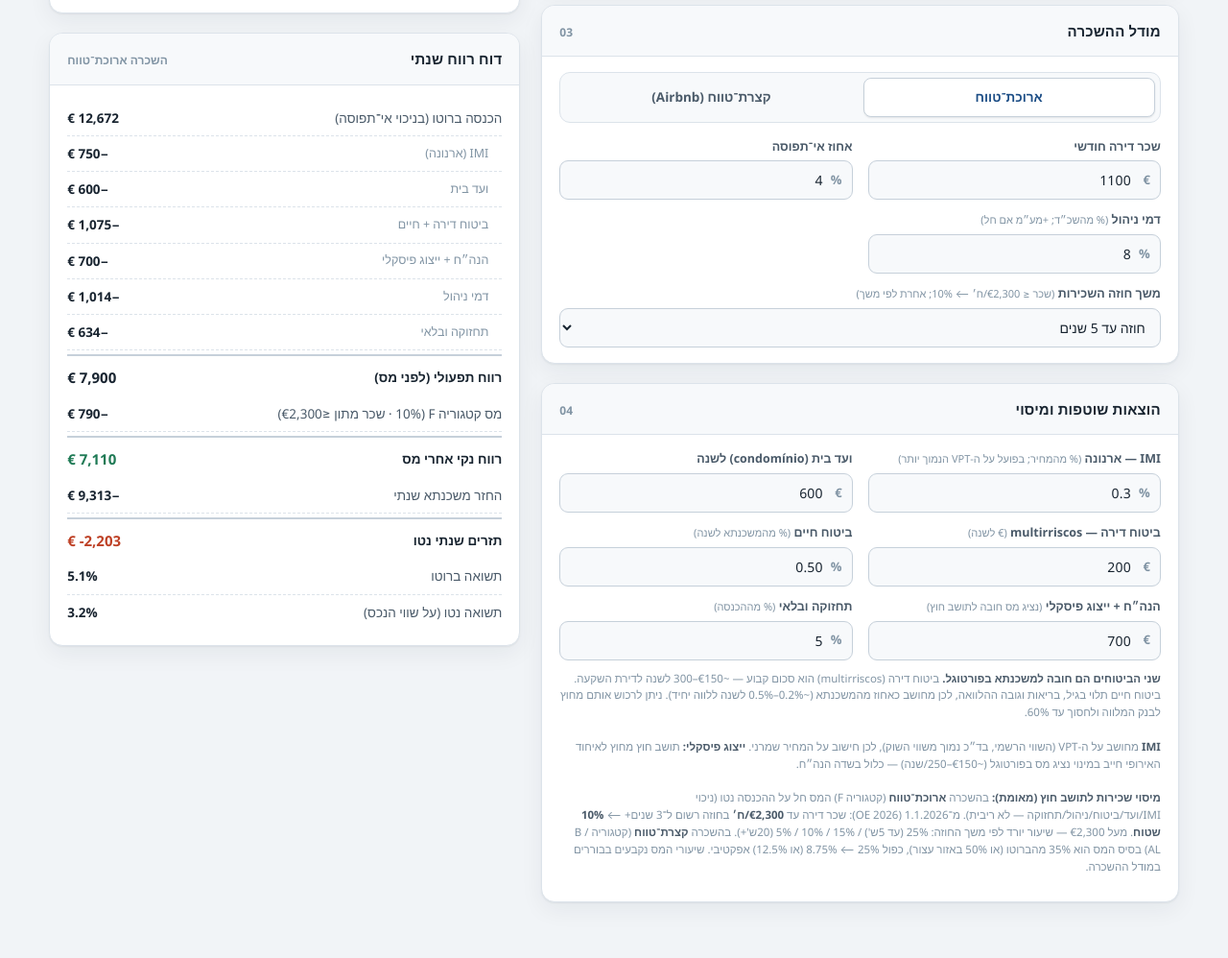
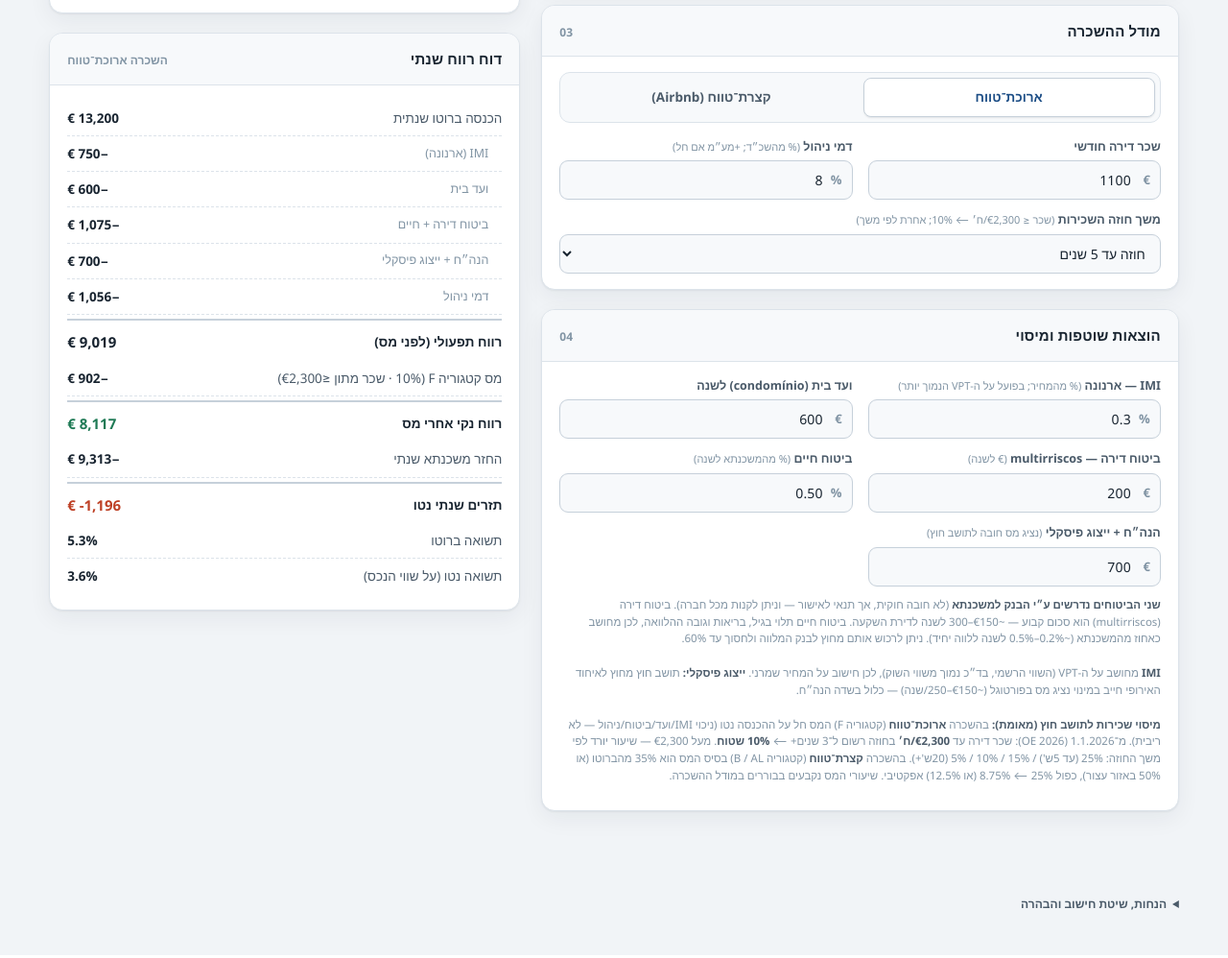
Before and after one commit to omer709/portugal-property-calculator, a plain HTML site: page index.html in a window 1280 px wide. Shown: the part 1431-2429 px from the top of the page at 96% size. Drawn offline with Linux system fonts and the light colour scheme.

Commit message:
הסרת תחזוקה ובלאי ואחוז אי-תפוסה; חידוד ניסוח חובת הביטוחים (דרישת בנק)
Co-Authored-By: Claude Opus 4.8 <noreply@anthropic.com>

```diff
--- a/index.html
+++ b/index.html
@@ -343,11 +343,6 @@
                 <input class="num" type="number" id="rentM" value="1100" min="0" step="50"></div>
             </div>
             <div class="field">
-              <label for="vacancy">אחוז אי־תפוסה</label>
-              <div class="in-wrap has-unit"><span class="unit">%</span>
-                <input class="num" type="number" id="vacancy" value="4" min="0" max="50" step="1"></div>
-            </div>
-            <div class="field">
               <label for="mgmtLong">דמי ניהול <span class="hint">(% מהשכ״ד; +מע״מ אם חל)</span></label>
               <div class="in-wrap has-unit"><span class="unit">%</span>
                 <input class="num" type="number" id="mgmtLong" value="8" min="0" max="40" step="1"></div>
@@ -445,13 +440,8 @@
               <div class="in-wrap has-unit"><span class="unit">€</span>
                 <input class="num" type="number" id="acc" value="700" min="0" step="100"></div>
             </div>
-            <div class="field">
-              <label for="maint">תחזוקה ובלאי <span class="hint">(% מההכנסה)</span></label>
-              <div class="in-wrap has-unit"><span class="unit">%</span>
-                <input class="num" type="number" id="maint" value="5" min="0" max="30" step="1"></div>
-            </div>
           </div>
-          <p class="note"><b>שני הביטוחים הם חובה למשכנתא בפורטוגל.</b> ביטוח דירה (multirriscos) הוא סכום קבוע — ~€150–300 לשנה לדירת השקעה. ביטוח חיים תלוי בגיל, בריאות וגובה ההלוואה, לכן מחושב כאחוז מהמשכנתא (~0.2%–0.5% לשנה ללווה יחיד). ניתן לרכוש אותם מחוץ לבנק המלווה ולחסוך עד 60%.<br><br><b>IMI</b> מחושב על ה-VPT (השווי הרשמי, בד״כ נמוך משווי השוק), לכן חישוב על המחיר שמרני. <b>ייצוג פיסקלי:</b> תושב חוץ מחוץ לאיחוד האירופי חייב במינוי נציג מס בפורטוגל (~€150–250/שנה) — כלול בשדה הנה״ח.<br><br><b>מיסוי שכירות לתושב חוץ (מאומת):</b> בהשכרה <b>ארוכת־טווח</b> (קטגוריה F) המס חל על ההכנסה נטו (ניכוי IMI/ועד/ביטוח/ניהול/תחזוקה — לא ריבית). מ־1.1.2026 (OE 2026): שכר דירה עד <b>€2,300/ח׳</b> בחוזה רשום ל־3 שנים+ ⟵ <b>10% שטוח</b>. מעל €2,300 — שיעור יורד לפי משך החוזה: 25% (עד 5ש') / 15% / 10% / 5% (20ש'+). בהשכרה <b>קצרת־טווח</b> (קטגוריה B / AL) בסיס המס הוא 35% מהברוטו (או 50% באזור עצור), כפול 25% ⟵ 8.75% (או 12.5%) אפקטיבי. שיעורי המס נקבעים בבוררים במודל ההשכרה.</p>
+          <p class="note"><b>שני הביטוחים נדרשים ע״י הבנק למשכנתא</b> (לא חובה חוקית, אך תנאי לאישור — וניתן לקנות מכל חברה). ביטוח דירה (multirriscos) הוא סכום קבוע — ~€150–300 לשנה לדירת השקעה. ביטוח חיים תלוי בגיל, בריאות וגובה ההלוואה, לכן מחושב כאחוז מהמשכנתא (~0.2%–0.5% לשנה ללווה יחיד). ניתן לרכוש אותם מחוץ לבנק המלווה ולחסוך עד 60%.<br><br><b>IMI</b> מחושב על ה-VPT (השווי הרשמי, בד״כ נמוך משווי השוק), לכן חישוב על המחיר שמרני. <b>ייצוג פיסקלי:</b> תושב חוץ מחוץ לאיחוד האירופי חייב במינוי נציג מס בפורטוגל (~€150–250/שנה) — כלול בשדה הנה״ח.<br><br><b>מיסוי שכירות לתושב חוץ (מאומת):</b> בהשכרה <b>ארוכת־טווח</b> (קטגוריה F) המס חל על ההכנסה נטו (ניכוי IMI/ועד/ביטוח/ניהול — לא ריבית). מ־1.1.2026 (OE 2026): שכר דירה עד <b>€2,300/ח׳</b> בחוזה רשום ל־3 שנים+ ⟵ <b>10% שטוח</b>. מעל €2,300 — שיעור יורד לפי משך החוזה: 25% (עד 5ש') / 15% / 10% / 5% (20ש'+). בהשכרה <b>קצרת־טווח</b> (קטגוריה B / AL) בסיס המס הוא 35% מהברוטו (או 50% באזור עצור), כפול 25% ⟵ 8.75% (או 12.5%) אפקטיבי. שיעורי המס נקבעים בבוררים במודל ההשכרה.</p>
         </div>
       </section>
     </div>
@@ -676,16 +666,14 @@
     var imiCost=price*(v('imi')/100);
     var insHome=v('insHome'), insLife=loan*(v('insLife')/100);
     var ins=insHome+insLife;
-    var condo=v('condo'), acc=v('acc'), maintP=v('maint')/100;
+    var condo=v('condo'), acc=v('acc');
     var gross, opex, taxableBase, tax, opBreak=[], modelName;
 
     if(model==='long'){
       modelName='ארוך';
-      var occ=1-v('vacancy')/100;
-      gross=v('rentM')*12*occ;
-      var maint=gross*maintP;
+      gross=v('rentM')*12;
       var mgmtLT=gross*(v('mgmtLong')/100);        // management fee (as quoted; add VAT via the % if applicable)
-      opex=imiCost+condo+ins+acc+maint+mgmtLT;
+      opex=imiCost+condo+ins+acc+mgmtLT;
       var noiPre=gross-opex;
       // Category F rate: moderate-rent contracts (≤ €2,300/mo, 3+ yr) pay 10% (OE 2026); else duration-based
       var durRate=v('leaseRate');
@@ -695,13 +683,12 @@
       taxableBase=Math.max(0,noiPre);
       tax=taxableBase*leaseRate;
       opBreak=[
-        {l:'הכנסה ברוטו (בניכוי אי־תפוסה)',v:eur.format(gross)},
+        {l:'הכנסה ברוטו שנתית',v:eur.format(gross)},
         {l:'IMI (ארנונה)',v:'−'+eur.format(imiCost),sub:true},
         {l:'ועד בית',v:'−'+eur.format(condo),sub:true},
         {l:'ביטוח דירה + חיים',v:'−'+eur.format(ins),sub:true},
         {l:'הנה״ח + ייצוג פיסקלי',v:'−'+eur.format(acc),sub:true},
         {l:'דמי ניהול',v:'−'+eur.format(mgmtLT),sub:true},
-        {l:'תחזוקה ובלאי',v:'−'+eur.format(maint),sub:true},
         {l:'רווח תפעולי (לפני מס)',v:eur.format(noiPre),total:true},
         {l:'מס קטגוריה F ('+pct(leaseRate)+((moderate&&leaseRatePct===10)?' · שכר מתון ≤€2,300':' · לפי משך חוזה')+')',v:'−'+eur.format(tax)}
       ];
@@ -714,8 +701,7 @@
       var platform=gross*(v('platform')/100);
       var mgmt=gross*(v('mgmt')/100)*(1+v('vat')/100);
       var util=v('stUtil'), clean=v('cleaning');
-      var maintS=gross*maintP;
-      opex=imiCost+condo+ins+acc+platform+mgmt+util+clean+maintS;
+      opex=imiCost+condo+ins+acc+platform+mgmt+util+clean;
       var noiPreS=gross-opex;
       var coeff=parseFloat($('alZone').value);   // AL coefficient (0.35 / 0.50 containment)
       var irs=v('stIrs')/100;                     // non-resident category B rate
@@ -731,7 +717,6 @@
         {l:'ועד בית',v:'−'+eur.format(condo),sub:true},
         {l:'ביטוח דירה + חיים',v:'−'+eur.format(ins),sub:true},
         {l:'הנה״ח + ייצוג פיסקלי',v:'−'+eur.format(acc),sub:true},
-        {l:'תחזוקה ובלאי',v:'−'+eur.format(maintS),sub:true},
         {l:'רווח תפעולי (לפני מס)',v:eur.format(noiPreS),total:true},
         {l:'מס AL ('+pct(coeff)+'×'+pct(irs)+' = '+pct(coeff*irs)+' אפקטיבי)',v:'−'+eur.format(tax)}
       ];
```
